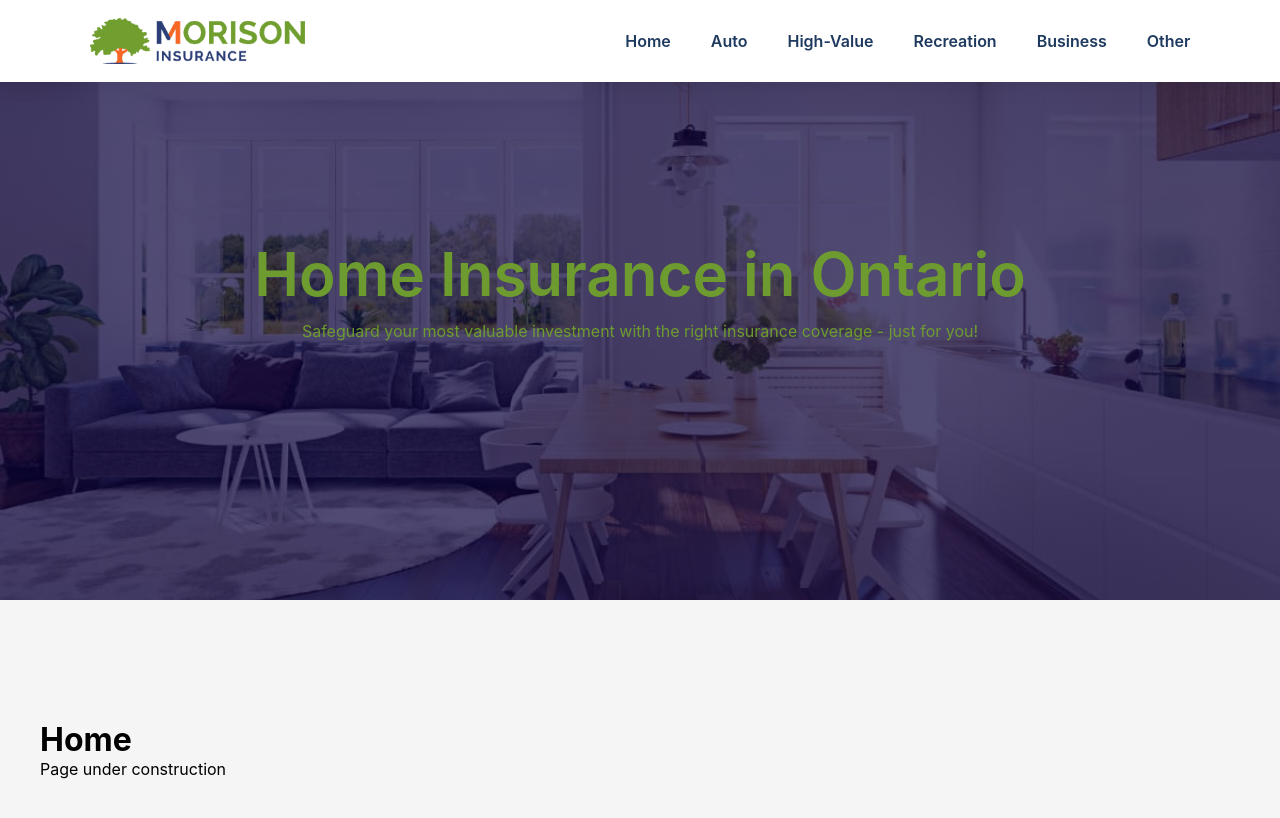
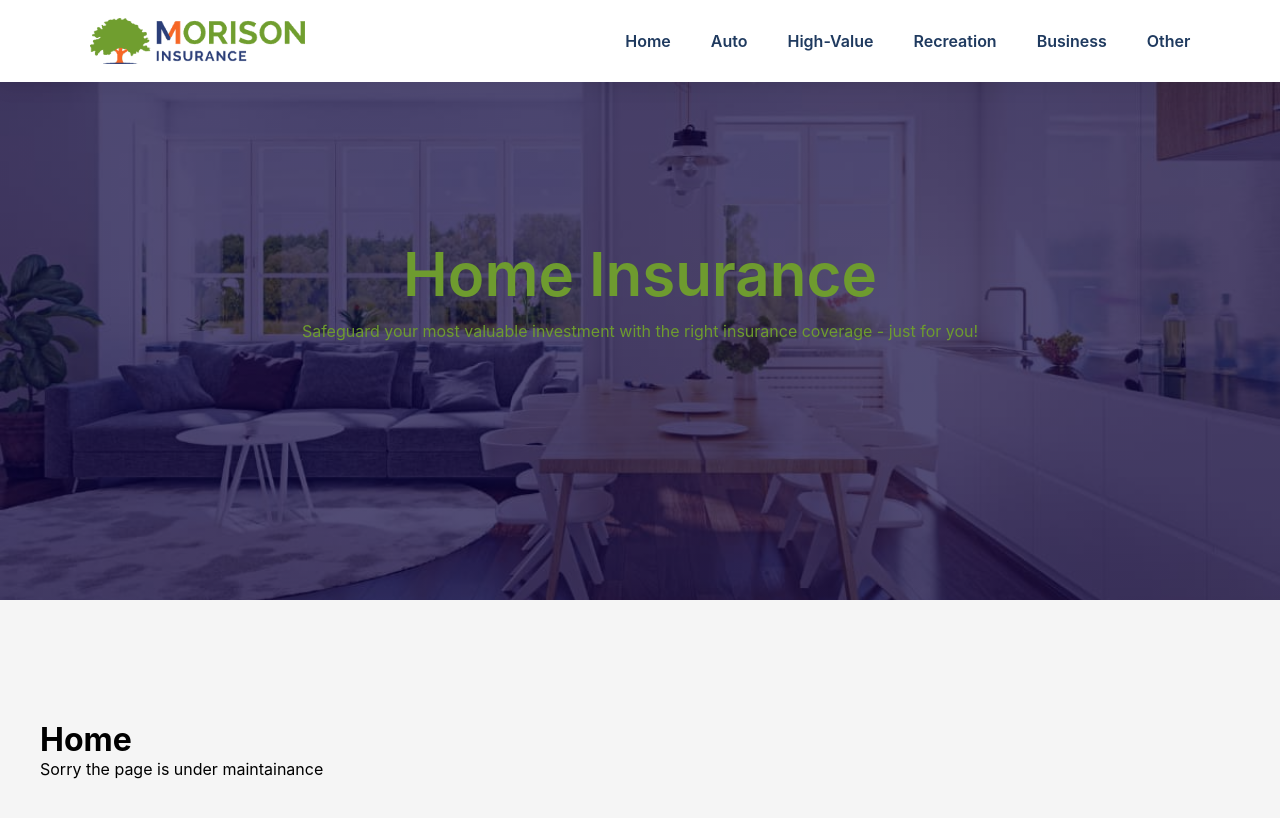
Before and after one commit to blaise-oj/morison, a React (Vite) app: page / in a window 1280 px wide. Shown: the top 818 px of the page. Built offline with nearby package versions, Linux system fonts and the light colour scheme; a web font is replaced by a local one.

Commit message:
1st commit

```diff
--- a/src/App.jsx
+++ b/src/App.jsx
@@ -19,7 +19,7 @@ import TenantsInsurance from "./Pages/Home/TenantsInsurance/TenantsInsurance";
 const Placeholder = ({ title }) => (
   <div style={{ padding: "120px 40px" }}>
     <h1>{title}</h1>
-    <p>Page under construction</p>
+    <p>Sorry the page is under maintainance</p>
   </div>
 );
 
--- a/src/Components/Hero/Hero.jsx
+++ b/src/Components/Hero/Hero.jsx
@@ -5,7 +5,7 @@ const Hero = () => {
   return (
     <div className='hero'>
         <div className= 'hero-text'>
-            <h1>Home Insurance in Ontario</h1>
+            <h1>Home Insurance</h1>
             <p>Safeguard your most valuable investment with the right insurance coverage - just for you!</p>
 
         </div>
```
